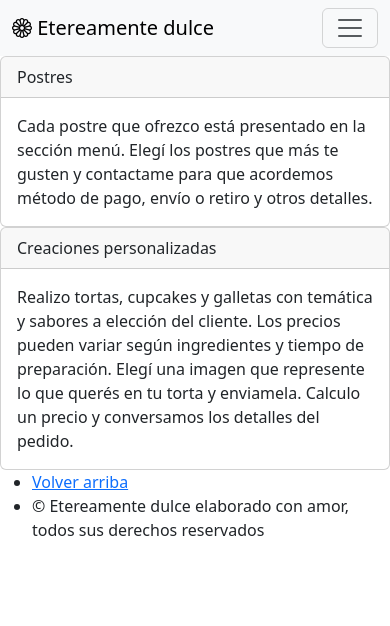
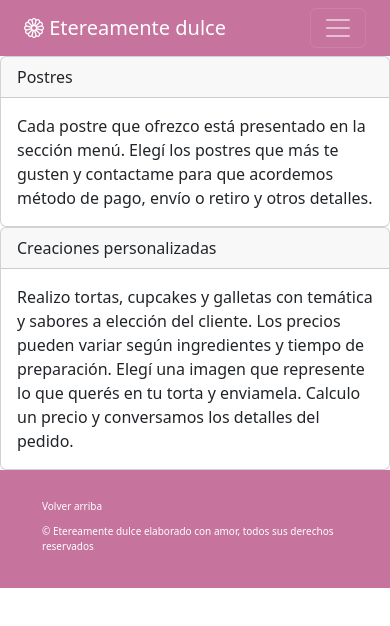
Before and after one commit to mayraviera/PFViera, a website: page pages/servicios.html in a window 390 px wide. Drawn offline with nearby package versions, Linux system fonts and the light colour scheme; a web font is replaced by a local one.

Commit message:
Header responsive + ajustes en las páginas

```diff
--- a/pages/servicios.html
+++ b/pages/servicios.html
@@ -8,8 +8,7 @@
         <title>Etereamente dulce</title>
         <link href="https://cdn.jsdelivr.net/npm/bootstrap@5.3.0-alpha1/dist/css/bootstrap.min.css" rel="stylesheet" integrity="sha384-GLhlTQ8iRABdZLl6O3oVMWSktQOp6b7In1Zl3/Jr59b6EGGoI1aFkw7cmDA6j6gD" crossorigin="anonymous">
         <link rel="stylesheet" href="https://cdn.jsdelivr.net/npm/bootstrap-icons@1.10.3/font/bootstrap-icons.css">
-        <link rel="stylesheet" href="./css/estilos.css">
-        <link rel="preconnect" href="https://fonts.googleapis.com">
+        <link rel="stylesheet" href="../css/main.css">        <link rel="preconnect" href="https://fonts.googleapis.com">
         <link rel="preconnect" href="https://fonts.gstatic.com" crossorigin="">
         <link href="https://fonts.googleapis.com/css2?family=Bebas+Neue&amp;family=Satisfy&amp;display=swap" rel="stylesheet">
         <link rel="preconnect" href="https://fonts.googleapis.com">
@@ -18,10 +17,10 @@
     </head>
 
     <body>
-        <header>
-            <nav class="navbar navbar-expand-lg bg-body-tertiary">
+        <header class="container-fluid">
+            <nav class="navbar navbar-expand-lg navbar-dark">
                 <div class="container-fluid">
-                    <a class="navbar-brand" href="#">
+                    <a class="navbar-brand navIcono" href="#">
                         <i class="bi bi-flower1"></i>
                         <span>Etereamente dulce</span>
                     </a>
--- /dev/null
+++ b/scss/_footer.scss
@@ -0,0 +1,54 @@
+footer {
+    font-size: 20px;
+    display: flex;
+    height: 14vh;
+    background-color: $rosado;
+    padding: 10px;
+    align-items: center;
+    justify-content: center;
+    ul {
+        li {
+            color: white;
+            margin: 12px;
+            a {
+                color: white;
+            }
+        }
+    }
+}
+
+@media (max-width: 890px) {
+    footer {
+        font-size: 17px;
+    }
+}
+
+@media (max-width: 768px) {
+    footer {
+        font-size: 14px;
+    }
+}
+
+@media (max-width: 650px) {
+    footer {
+        ul {
+           li {
+                display: block;
+                margin: 10px 0px 0px 0px;
+            }
+        }
+    }
+}
+
+@media (max-width: 505px) {
+    footer {
+        font-size: 12px;
+    }
+}
+
+
+@media (max-width: 440px) {
+    footer {
+        font-size: 10px;
+    }
+}
--- /dev/null
+++ b/scss/_header.scss
@@ -0,0 +1,48 @@
+header {
+    background-color: $rosado;
+    justify-content: center;
+    nav {
+
+        .navIcono {
+            display: none;
+        }
+        div {
+            display: flex;
+            justify-content: center;
+            li {
+                font-family: 'Bebas Neue', cursive;
+                font-size: 2rem;
+                padding: 10px 5px;
+                a {
+                    &:hover {
+                    background-color: $rosadooscuro;
+                    }
+                }
+            }
+        }
+
+    }
+}
+
+@media (max-width: 768px) {
+    header {
+        nav {
+            .navIcono {
+            display: block;
+            }
+            li {
+            font-size: 1.5rem;
+            }
+        }
+
+    }
+}
+
+@media (min-width: 1440px) {
+    header {
+        li {
+            font-size: 3.5rem;
+        }
+    }
+
+}
--- /dev/null
+++ b/scss/_listas.scss
@@ -0,0 +1,9 @@
+ul {
+    list-style: none;
+    li {
+        display: inline;
+        a {
+            text-decoration: none;
+        }
+    }
+}
--- /dev/null
+++ b/scss/_variables.scss
@@ -0,0 +1,2 @@
+$rosado: #c6739e;
+$rosadooscuro: #b1628b;
--- /dev/null
+++ b/scss/main.scss
@@ -0,0 +1,4 @@
+@import "variables";
+@import "listas";
+@import "header";
+@import "footer"
```
Also changed, not shown: index.html (+3 -3 lines), pages/contacto.html (+4 -4 lines), pages/dulcesCreaciones.html (+4 -5 lines), pages/menuPostres.html (+4 -4 lines), css/main.css.
